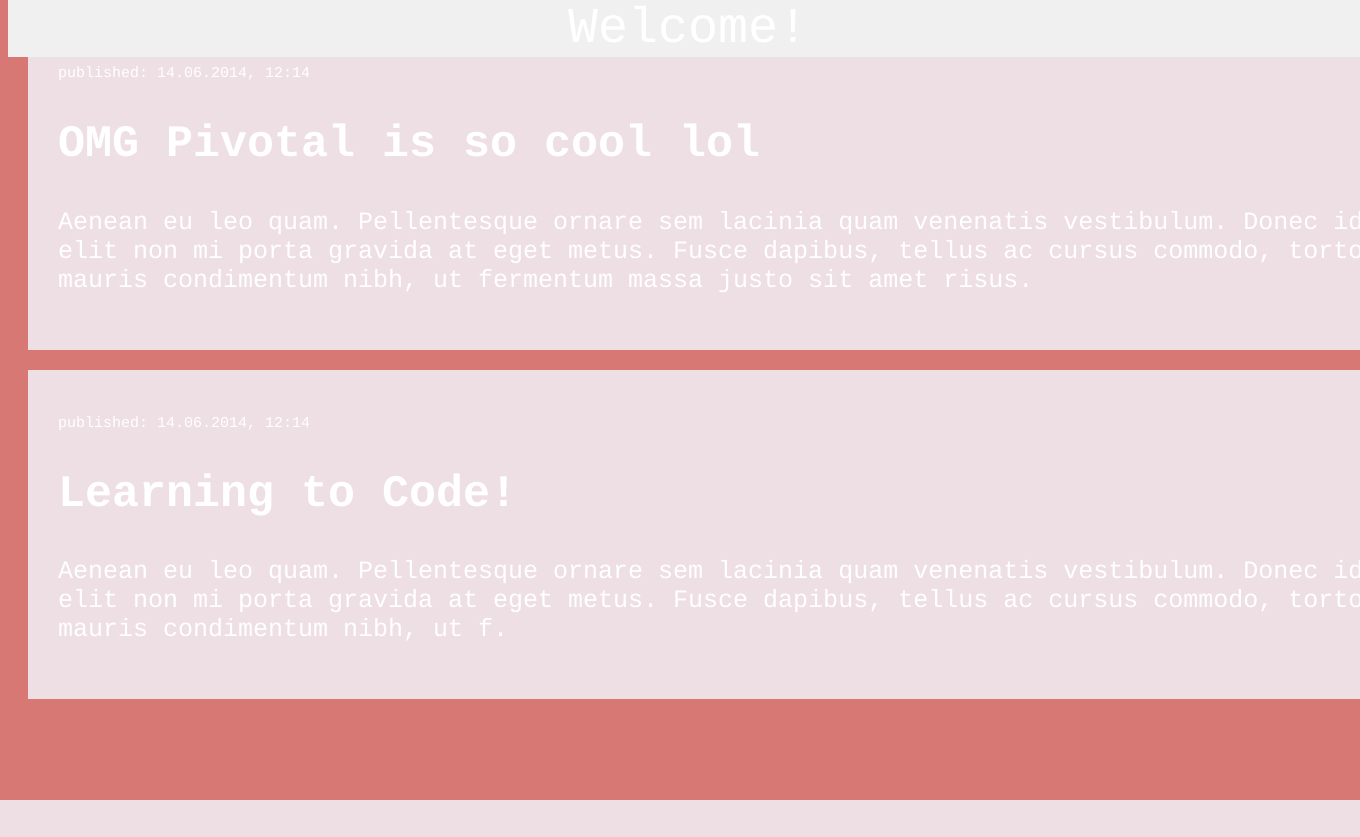
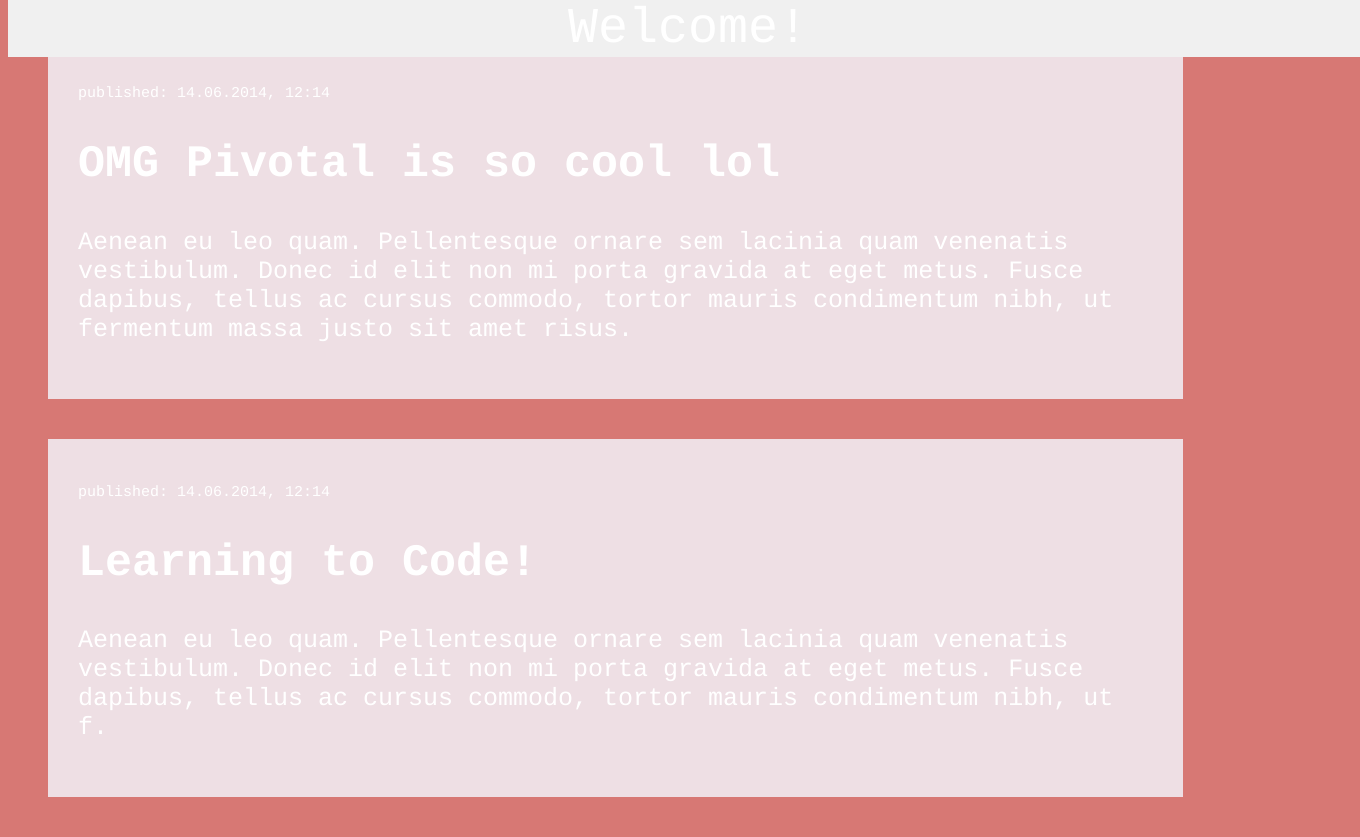
Before and after one commit to Halongpbn/my-first-blog, a Django app: page / in a window 1360 px wide; the page is wider, and only the part inside the window is pictured. Before the commit the page ends 800 px from the top of that part, so only its background shows below. Run offline with Django 3.2, Linux system fonts and the light colour scheme.

Commit message:
Changed css again

```diff
--- a/blog/templates/blog/post_list.html
+++ b/blog/templates/blog/post_list.html
@@ -26,9 +26,9 @@ a{
   color:white;
 }
 .blog_post{
-  margin:20px;
+  margin:40px;
   padding:30px;
-  width:100%;
+  width:80%;
   display:block;
   padding:30px;
   background-color:#EEDFE4;
```
